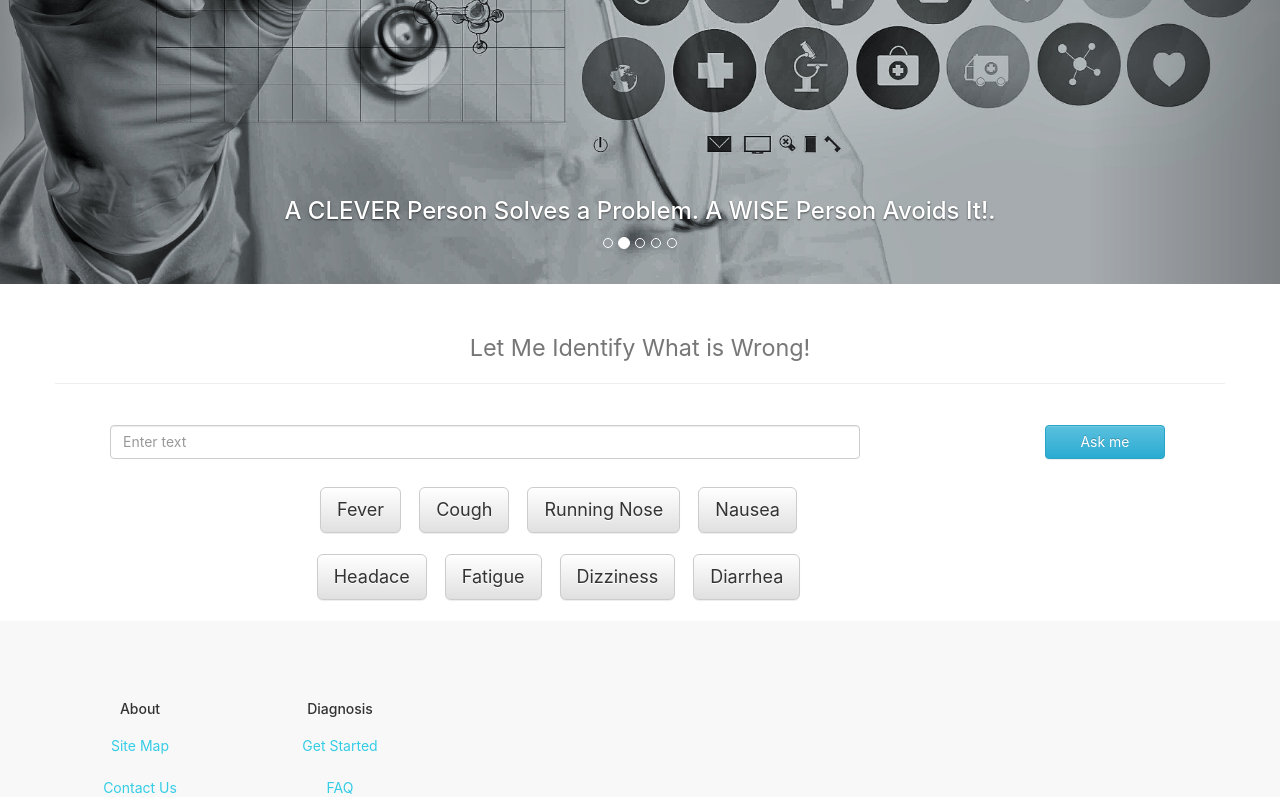
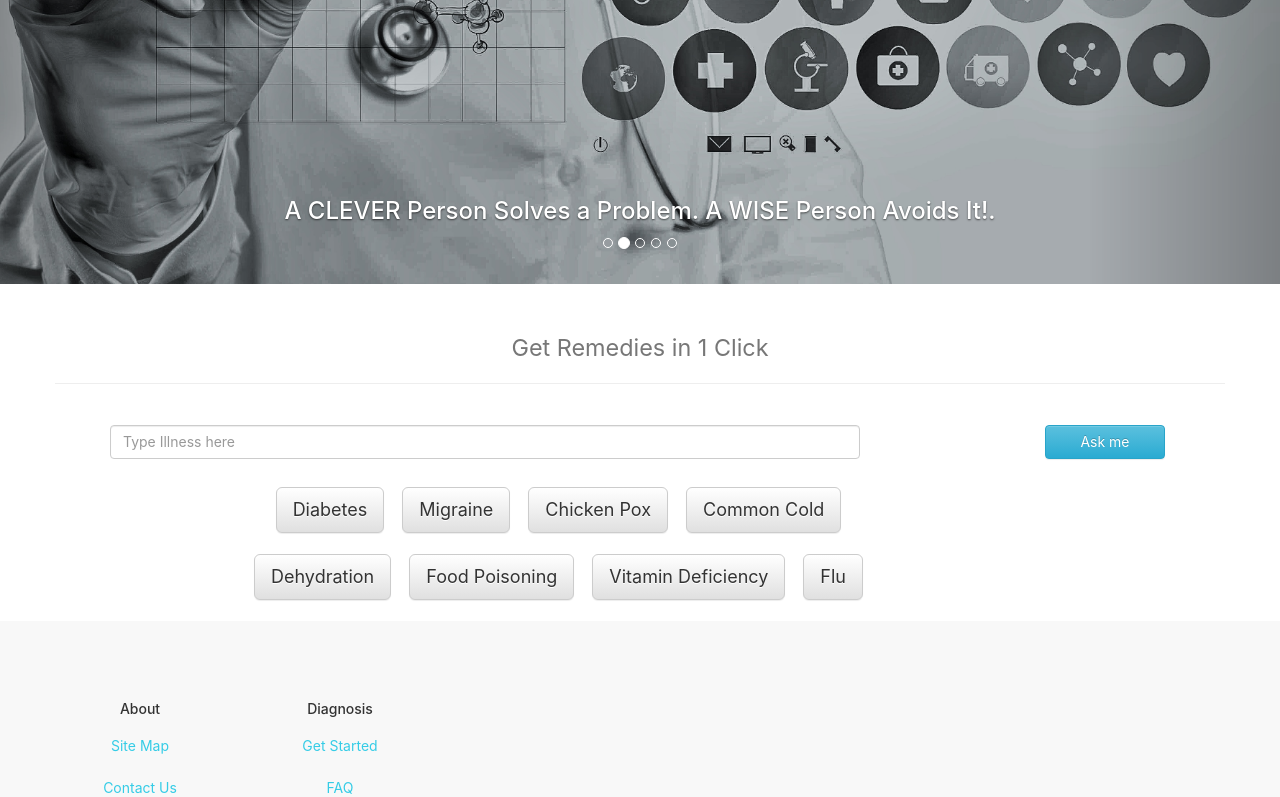
Before and after one commit to Cs-691/NewUI, a React (Create React App) app in the folder app/: page / in a window 1280 px wide. Shown: the part 527-1324 px from the top of the page. Built offline with nearby package versions, Linux system fonts and the light colour scheme.

Commit message:
add remedies modal at home page and mapping for same

```diff
--- a/app/src/Containers/Pages/HomePage/HomePage.js
+++ b/app/src/Containers/Pages/HomePage/HomePage.js
@@ -1,9 +1,10 @@
 
 import React, { Component } from 'react';
-import { PageHeader, Carousel, Grid, Row, Col, FormControl, Button, Nav, NavItem } from 'react-bootstrap';
+import { Modal, PageHeader, Carousel, Grid, Row, Col, FormControl, Button, Nav, NavItem } from 'react-bootstrap';
 
 
 import NavigationBar from '../../../Components/NavigationBar';
+import { getRemediesAPI } from '../../../api/ChatResponse.js';
 
 
 import home1 from '../../../Assets/images/home1.jpeg'
@@ -11,21 +12,53 @@ import home2 from '../../../Assets/images/home2.jpg'
 import home3 from '../../../Assets/images/home3.jpg'
 import home4 from '../../../Assets/images/home4.jpg'
 import home5 from '../../../Assets/images/home5.jpg'
+
+
 class HomePage extends Component {
   constructor(props) {
     super(props);
     this.state = {
 
 
-      value: ''
+      illness: '', showModal: false, remedy: ''
+
     }
 
     this.handleChange = this.handleChange.bind(this);
+    this.getRemedies = this.getRemedies.bind(this);
+    this.closeModal = this.closeModal.bind(this);
+    this.openModal = this.openModal.bind(this);
   }
   handleChange(e) {
-    this.setState({ value: e.target.value });
+    this.setState({ illness: e.target.value });
   }
 
+  getRemedies(illness) {
+    alert(illness);
+    this.setState({ illness: illness });
+    getRemediesAPI(illness)
+      .then(data => {
+        console.log(data);
+        this.setState({ remedy: data });
+        this.openModal();
+
+      })
+      .catch((err) => {
+        console.log(err);
+        alert("sevrer has some problem!we are looking into it")
+      })
+  }
+
+  openModal() {
+    this.setState({
+      showModal: true
+    });
+  }
+  closeModal() {
+    this.setState({
+      showModal: false
+    });
+  }
 
 
   render() {
@@ -52,7 +85,7 @@ class HomePage extends Component {
             </Carousel.Caption>
           </Carousel.Item>
           <Carousel.Item>
-                  <img  height={500} alt="900x500" src={home3} responsive />
+            <img height={500} alt="900x500" src={home3} responsive />
           </Carousel.Item>
           <Carousel.Item>
             <img height={500} alt="900x500" src={home2} responsive />
@@ -79,14 +112,14 @@ class HomePage extends Component {
 
 
             <PageHeader>
-              <small>Let Me Identify What is Wrong!</small>
+              <small>Get Remedies in 1 Click</small>
             </PageHeader>
             <form>
               <Col lg={10}>
                 <FormControl
                   type="text"
-                  value={this.state.value}
-                  placeholder="Enter text"
+                  value={this.state.illness}
+                  placeholder="Type Illness here"
                   onChange={this.handleChange}
                   style={{
                     width: '750px',
@@ -97,7 +130,9 @@ class HomePage extends Component {
                 <FormControl.Feedback />
               </Col>
               <Col lg={1}>
-                <Button bsStyle="info" style={{
+                <Button
+                  onClick={() => this.getRemedies(this.state.illness)}
+                  bsStyle="info" style={{
                     width: '120px',
                     marginTop: '1.5em'
                   }}>Ask me</Button>
@@ -111,10 +146,14 @@ class HomePage extends Component {
                   marginTop: '2em',
                   marginLeft: '50px'
                 }}>
-                <Button bsSize="large" style={{ marginRight: '1em' }} >Fever</Button>
-                <Button bsSize="large" style={{ marginRight: '1em' }} >Cough</Button>
-                <Button bsSize="large" style={{ marginRight: '1em' }} >Running Nose</Button>
-                <Button bsSize="large" style={{ marginRight: '1em' }} >Nausea</Button>
+                <Button onClick={() => this.getRemedies('Diabetes')}
+                  bsSize="large" style={{ marginRight: '1em' }} >Diabetes</Button>
+                <Button onClick={() => this.getRemedies('Migraine')}
+                  bsSize="large" style={{ marginRight: '1em' }} >Migraine</Button>
+                <Button onClick={() => this.getRemedies('chicken pox')}
+                  bsSize="large" style={{ marginRight: '1em' }} >Chicken Pox</Button>
+                <Button bsSize="large" onClick={() => this.getRemedies('common cold')}
+                  style={{ marginRight: '1em' }} >Common Cold</Button>
               </div>
             </Col>
             <Col lg={10}>
@@ -123,10 +162,14 @@ class HomePage extends Component {
                   marginTop: '1.5em',
                   marginLeft: '50px'
                 }}>
-                <Button bsSize="large" style={{ marginRight: '1em' }} >Headace</Button>
-                <Button bsSize="large" style={{ marginRight: '1em' }} >Fatigue</Button>
-                <Button bsSize="large" style={{ marginRight: '1em' }} >Dizziness</Button>
-                <Button bsSize="large" style={{ marginRight: '1em' }} >Diarrhea</Button>
+                <Button bsSize="large" onClick={() => this.getRemedies('Dehydration')}
+                  style={{ marginRight: '1em' }} >Dehydration</Button>
+                <Button bsSize="large" onClick={() => this.getRemedies('Food Poisoning')}
+                  style={{ marginRight: '1em' }} >Food Poisoning</Button>
+                <Button bsSize="large" onClick={() => this.getRemedies('Vitamin Deficiency')}
+                  style={{ marginRight: '1em' }} >Vitamin Deficiency</Button>
+                <Button bsSize="large" onClick={() => this.getRemedies('Flu')}
+                  style={{ marginRight: '1em' }} >Flu</Button>
               </div>
             </Col>
           </Row>
@@ -175,6 +218,33 @@ class HomePage extends Component {
               </Col>
             </Row>
           </Grid>
+
+          <Modal show={this.state.showModal} onHide={this.closeModal}>
+            <Modal.Header closeButton>
+              <Modal.Title>Show Remedies </Modal.Title>
+            </Modal.Header>
+            <Modal.Body>
+              <div>
+
+                Illness Selected: <b>{this.state.illness}</b>
+                <br></br>
+                Remedies : <b>
+                  {this.state.remedy}
+
+                </b>
+
+              </div>
+
+
+            </Modal.Body>
+            <Modal.Footer>
+              <Button onClick={this.closeModal}>Close</Button>
+            </Modal.Footer>
+          </Modal>
+
+
+
+
         </div>
       </div>
     )
--- a/app/src/api/ChatResponse.js
+++ b/app/src/api/ChatResponse.js
@@ -10,3 +10,13 @@ export async function getChatResponse (symptoms) {
     })
     return response.data
   }
+
+  export async function getRemediesAPI (illness) {
+    const response = await api.request({
+      method: 'get',
+      baseURL: api.baseURL,
+      url: '/api/user/getRemedies/'+illness,
+      headers: { 'Content-Type': 'application/json; charset=utf-8' }
+    })
+    return response.data
+  }
```
Lines whose indentation alone changed are shown as unchanged.
